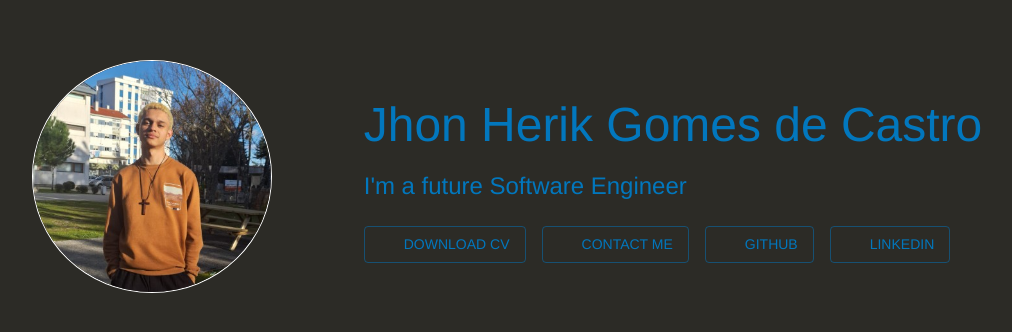
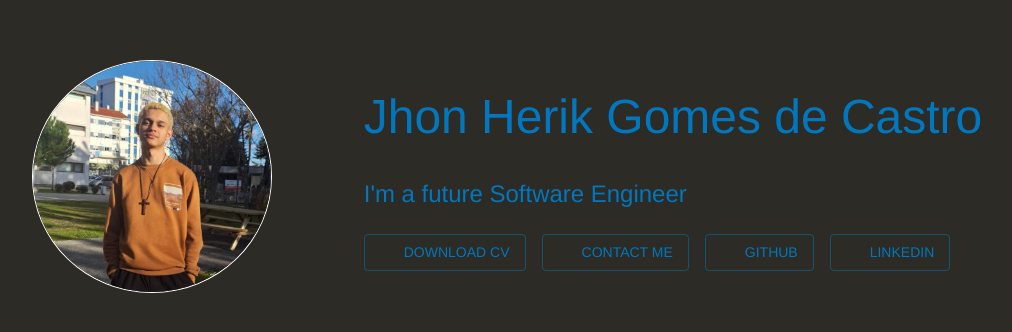
Before and after one commit to jhonherikgc/Portf-lio-Dev, a React (Vite) app: page / in a window 1280 px wide. Shown: the part 220-552 px from the top of the page, without its empty margins (133-1145 px from the left). Built offline with nearby package versions, Linux system fonts and the light colour scheme; some icons are missing.

Commit message:
text fixed

```diff
--- a/src/pages/Sections/Hero/Hero.tsx
+++ b/src/pages/Sections/Hero/Hero.tsx
@@ -36,7 +36,7 @@ const Hero = () => {
                     </Grid>
 
                     <Grid>
-                        <Typography color="primary" variant="h3" component="h1" gutterBottom>
+                        <Typography color="primary" variant="h3" component="h1" gutterBottom pb={2}>
                             Jhon Herik Gomes de Castro
                         </Typography>
                         <Typography color="primary" variant="h5" component="p" gutterBottom>
```
